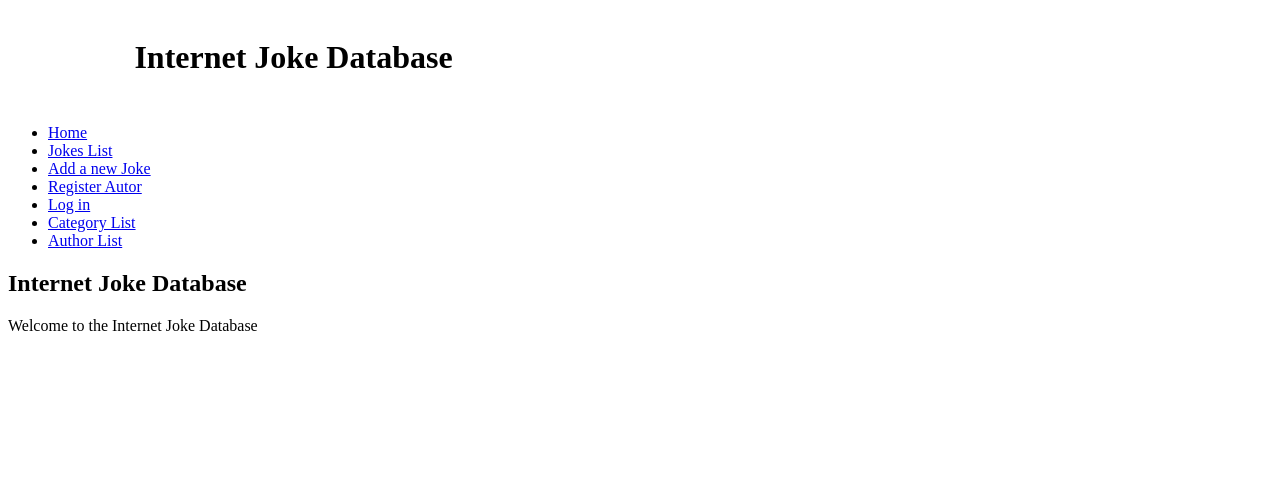
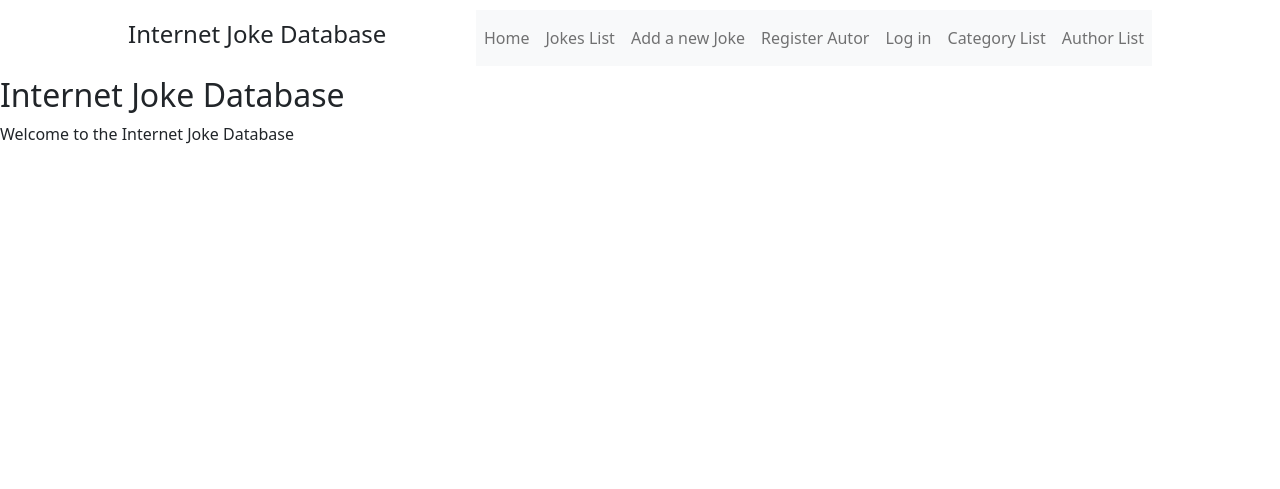
Before and after one commit to sadripervana/InternetJokesDatabase, a PHP site: page / in a window 1280 px wide. Shown: the top 489 px of the page. Run offline with PHP 8.4, Linux system fonts and the light colour scheme.

Commit message:
styled navbar and added bootstrap link

```diff
--- a/templates/layout.html.php
+++ b/templates/layout.html.php
@@ -3,27 +3,29 @@
   <head>
     <meta charset="utf-8">
     <link rel="stylesheet" href="/joke.css">
+    <link rel="stylesheet" href="https://cdn.jsdelivr.net/npm/bootstrap@5.1.0/dist/css/bootstrap.min.css" integrity="sha384-KyZXEAg3QhqLMpG8r+8fhAXLRk2vvoC2f3B09zVXn8CA5QIVfZOJ3BCsw2P0p/We" crossorigin="anonymous">
     <title><?=$title?></title>
   </head>
   <body>
     <header>
-      <h1>Internet Joke Database</h1>
-    </header>
-    <nav>
-      <ul>
-        <li><a href="/">Home</a></li>
-        <li><a href="/joke/list">Jokes List </a></li>
-        <li><a href="/joke/edit">Add a new Joke</a></li>
-        <li><a href="/author/register">Register Autor</a></li>
+      <h4>Internet Joke Database</h4>
+        <nav class="navbar navbar-expand-lg navbar-light bg-light">
+      <ul class="navbar-nav mr-auto ">
+        <li class="nav-item active"><a class="nav-link" href="/">Home</a></li>
+        <li class="nav-item "><a class="nav-link" href="/joke/list">Jokes List </a></li>
+        <li class="nav-item "><a class="nav-link" href="/joke/edit">Add a new Joke</a></li>
+        <li class="nav-item "><a class="nav-link" href="/author/register">Register Autor</a></li>
         <?php if ($loggedIn): ?>
-            <li><a href="/logout">Log out</a></li>
+            <li class="nav-item "><a class="nav-link" href="/logout">Log out</a></li>
           <?php else: ?>
-            <li><a href="/login">Log in</a></li>
+            <li class="nav-item "><a class="nav-link" href="/login">Log in</a></li>
         <?php endif; ?>
-        <li><a href="/category/list">Category List</a></li>
-        <li><a href="/author/list">Author List</a></li>
+        <li class="nav-item "><a class="nav-link" href="/category/list">Category List</a></li>
+        <li class="nav-item "><a class="nav-link" href="/author/list">Author List</a></li>
       </ul>
       </nav>
+      </header>
+
       <main>
         <?=$output?>
       </main>
```
